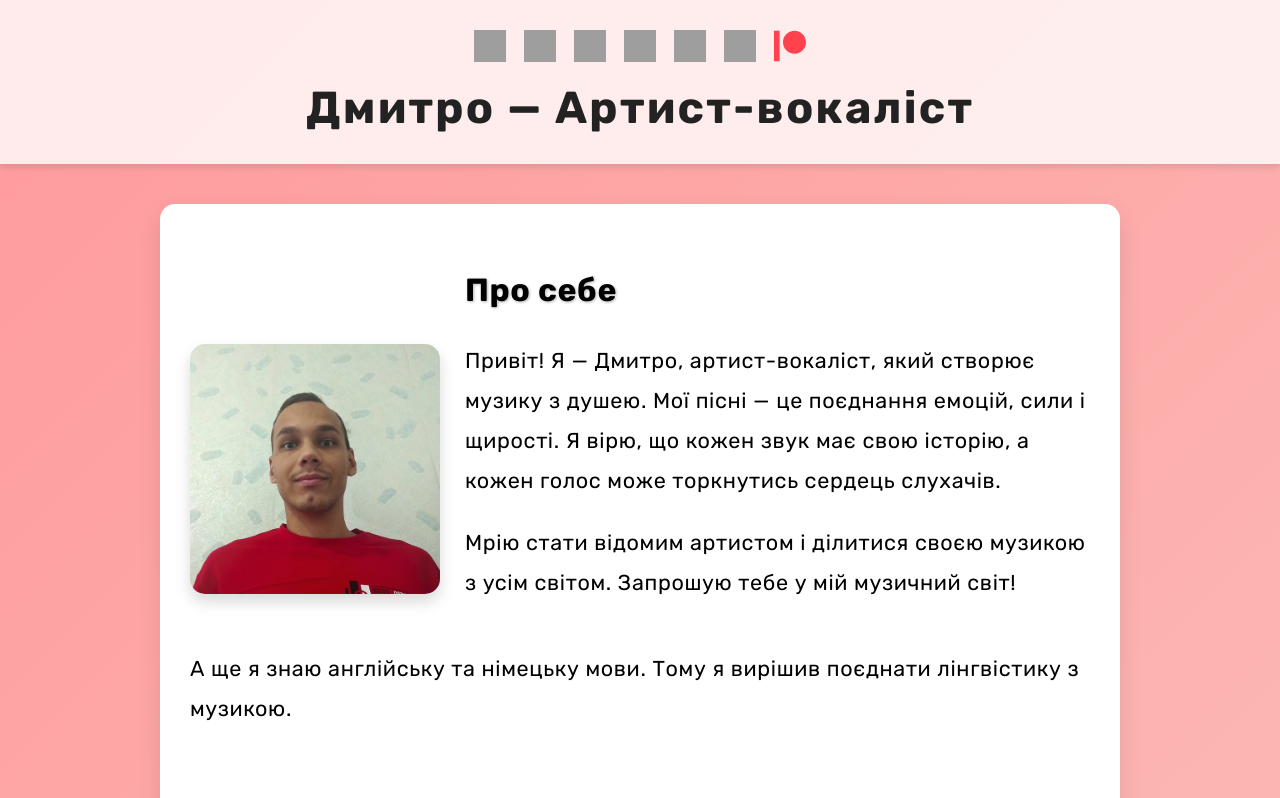
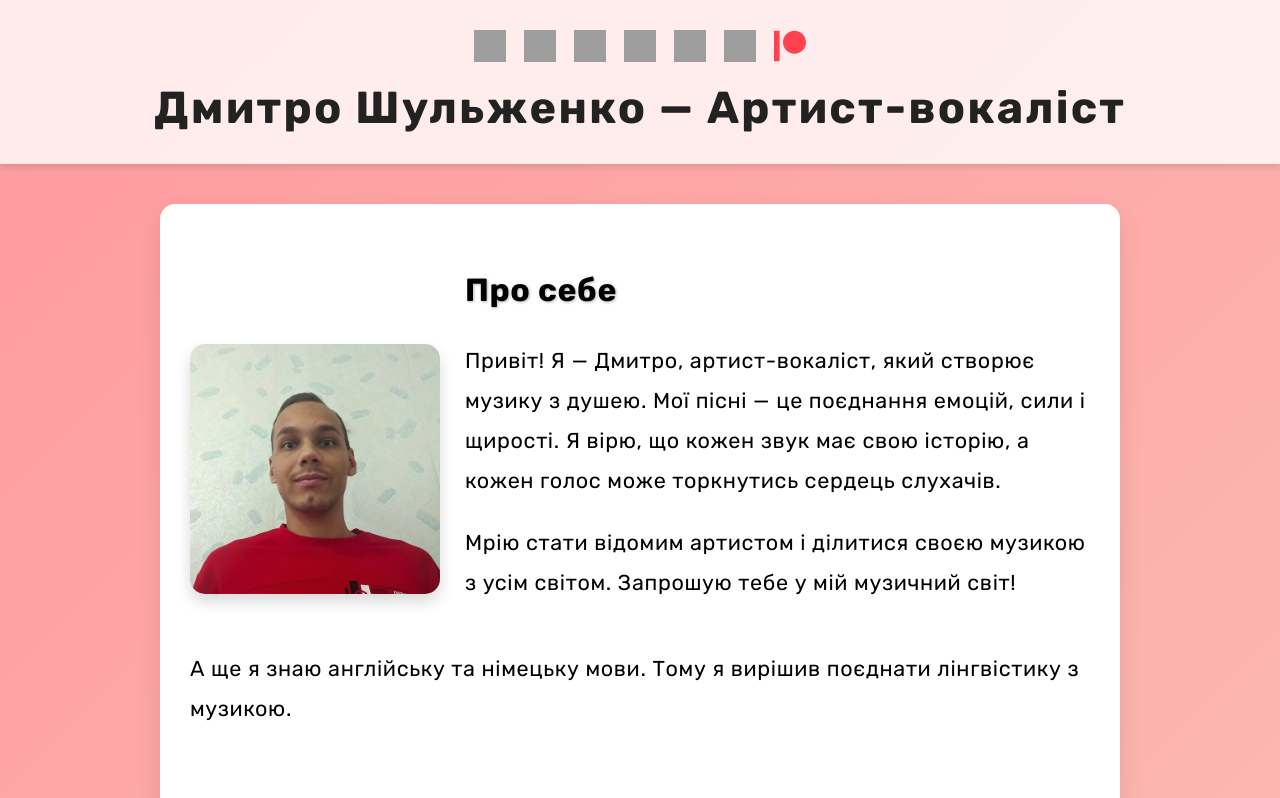
Before and after one commit to dmytrish/my-artist-page, a plain HTML site: page index.html in a window 1280 px wide. Shown: the top 798 px of the page. Drawn offline with Linux system fonts and the light colour scheme; grey boxes are pictures that could not be loaded.

Commit message:
index.html

```diff
--- a/index.html
+++ b/index.html
@@ -3,7 +3,7 @@
 <head>
   <meta charset="UTF-8" />
   <meta name="viewport" content="width=device-width, initial-scale=1" />
-  <title>Дмитро Шульженко — Артист-вокаліст</title>
+  <title>Дмитро Шульженко</title>
   <link rel="icon" type="image/png" href="icond.png">
   <style>
     @import url('https://fonts.googleapis.com/css2?family=Rubik:wght@400;700&display=swap');
@@ -601,7 +601,7 @@ a {
 
 
 
-    <h1 class="mainblock fade-in">Дмитро — Артист-вокаліст</h1>
+    <h1 class="mainblock fade-in">Дмитро Шульженко — Артист-вокаліст</h1>
   </header>
 
   <main>
```
